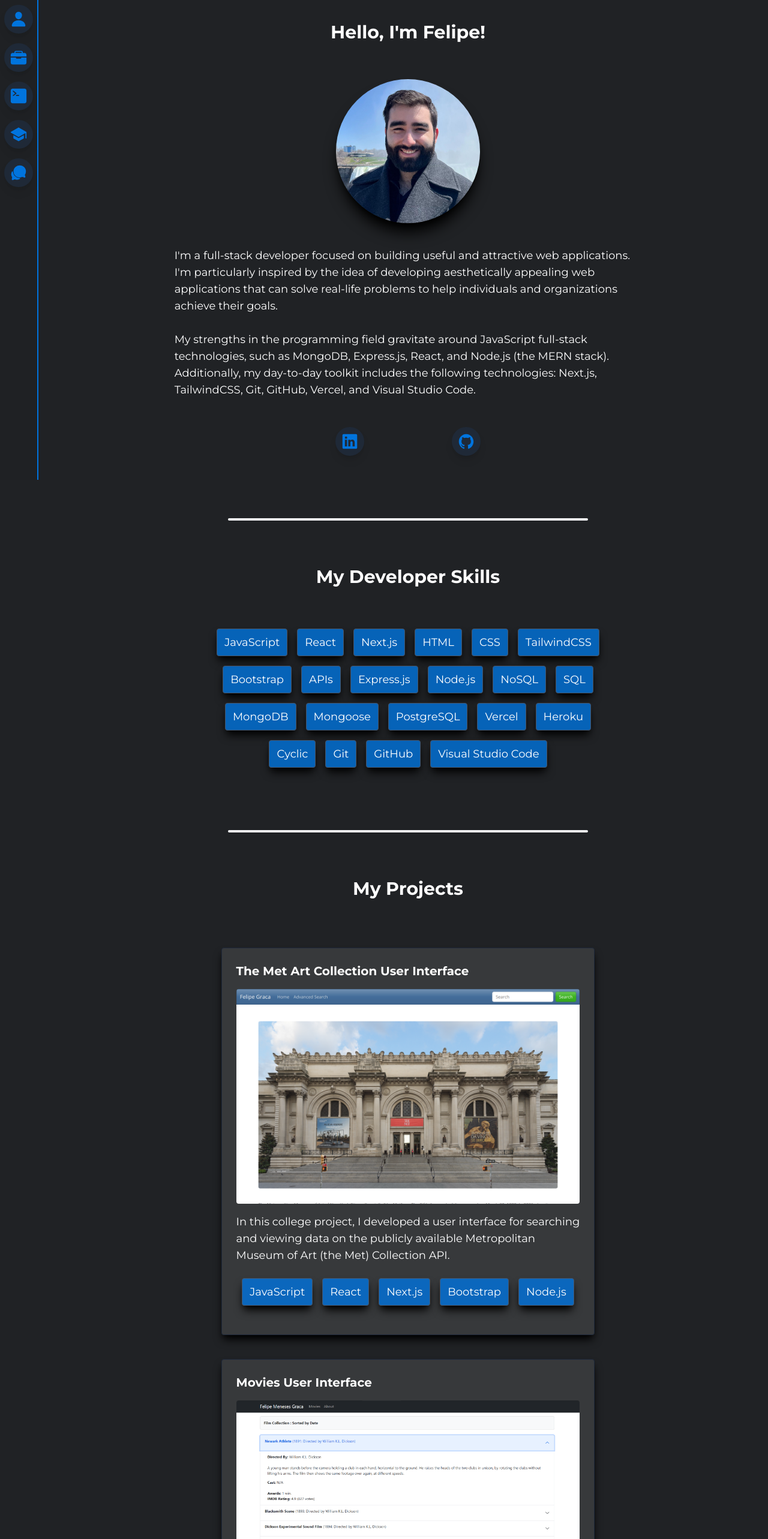
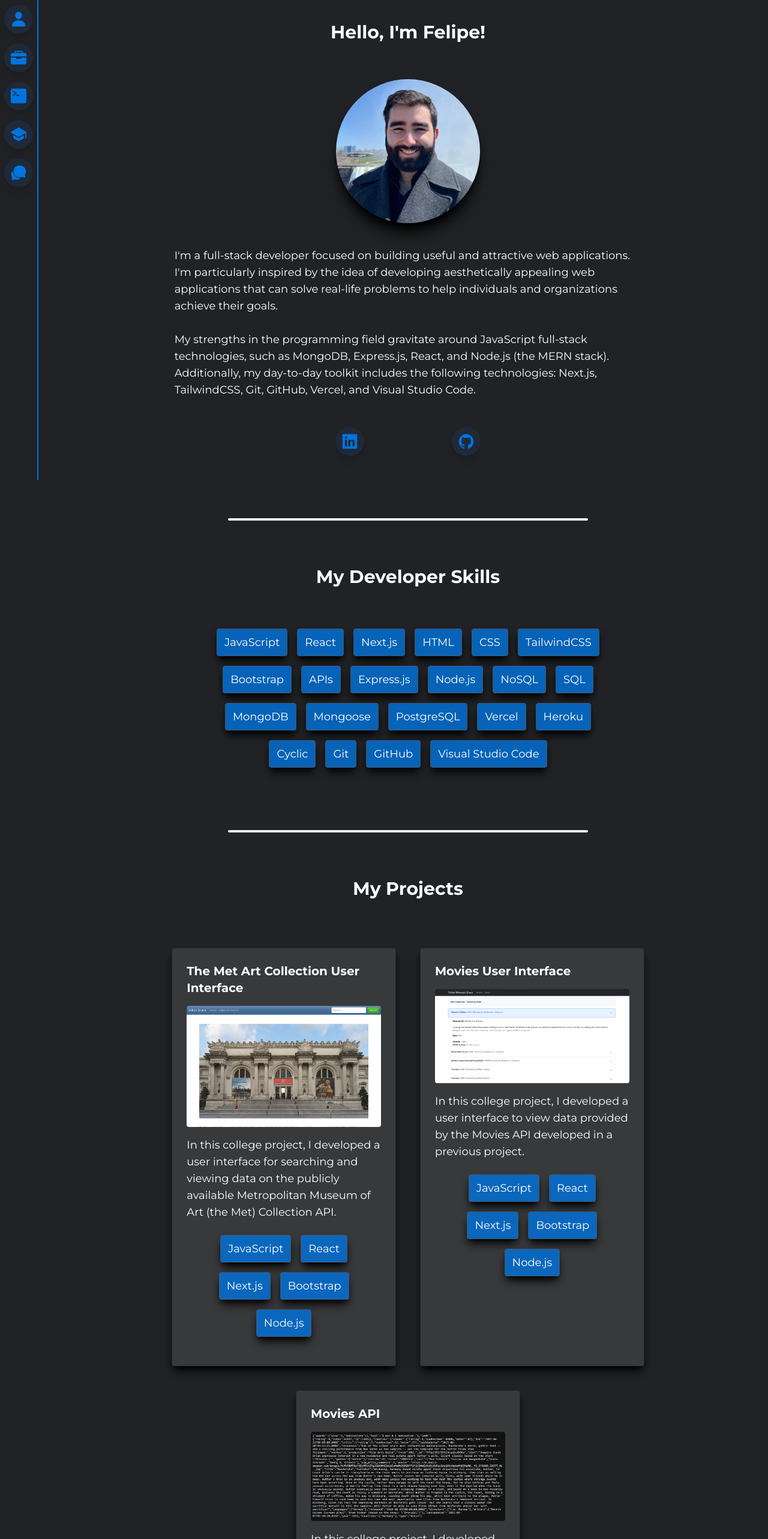
Before and after one commit to fmeneses-graca/my-website, a Next.js app: page / in a window 1280 px wide. Shown: the top 2566 px of the page at 60% size. Built offline with nearby package versions, Linux system fonts and the light colour scheme.

Commit message:
Create medium card

```diff
--- a/components/projects.js
+++ b/components/projects.js
@@ -12,9 +12,9 @@ export default function Projects() {
             <h1>My Projects</h1>
 
             <div className="flex-container">
-                <Card style="large-card" title="The Met Art Collection User Interface" text={metUICardText()} />
-                <Card style="large-card" title="Movies User Interface" text={moviesUICardText()} />
-                <Card style="large-card" title="Movies API" text={moviesAPICardText()} />
+                <Card style="medium-card" title="The Met Art Collection User Interface" text={metUICardText()} />
+                <Card style="medium-card" title="Movies User Interface" text={moviesUICardText()} />
+                <Card style="medium-card" title="Movies API" text={moviesAPICardText()} />
             </div>
         </div>
     )
--- a/styles/globals.css
+++ b/styles/globals.css
@@ -146,6 +146,23 @@
         md:min-w-min
     }
 
+    .medium-card {
+        @apply
+        p-6
+        m-5
+        w-80
+        bg-white
+        bg-opacity-10
+        border
+        border-slate-800
+        rounded
+        text-xl
+        text-white
+        shadow-lg
+        shadow-black
+        md:w-2/5
+    }
+
     .large-card {
         @apply
         p-6
```
